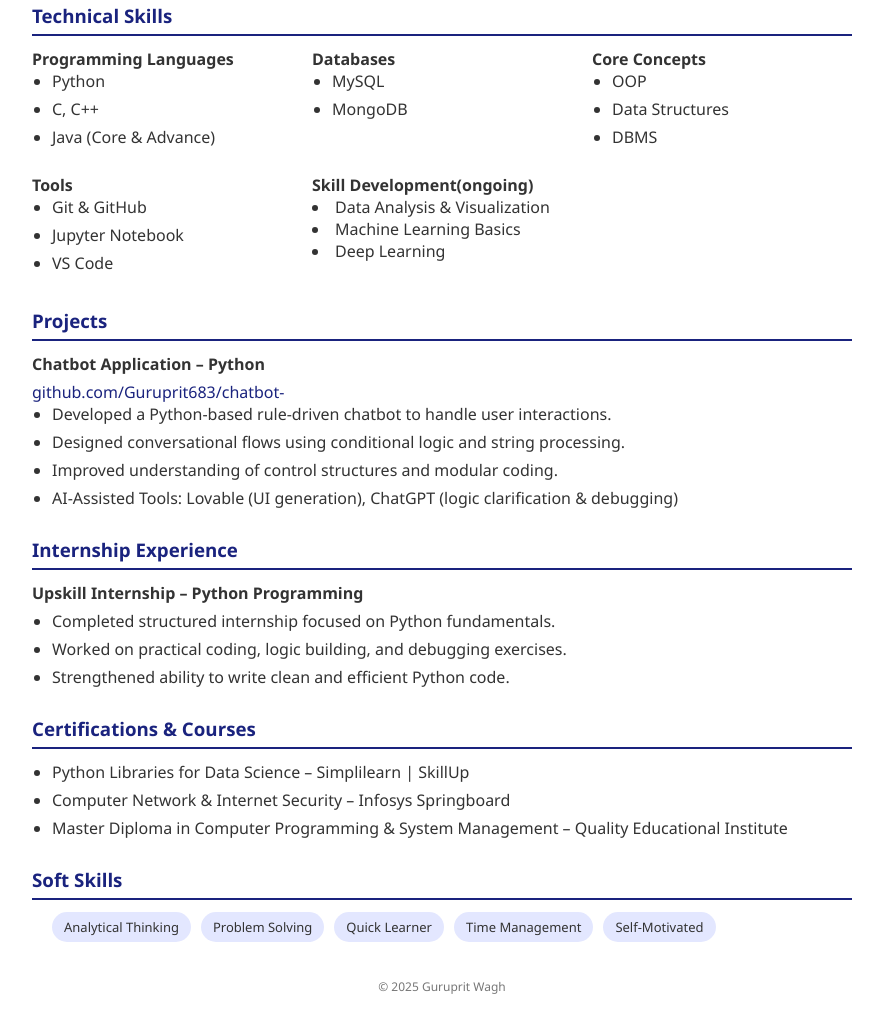
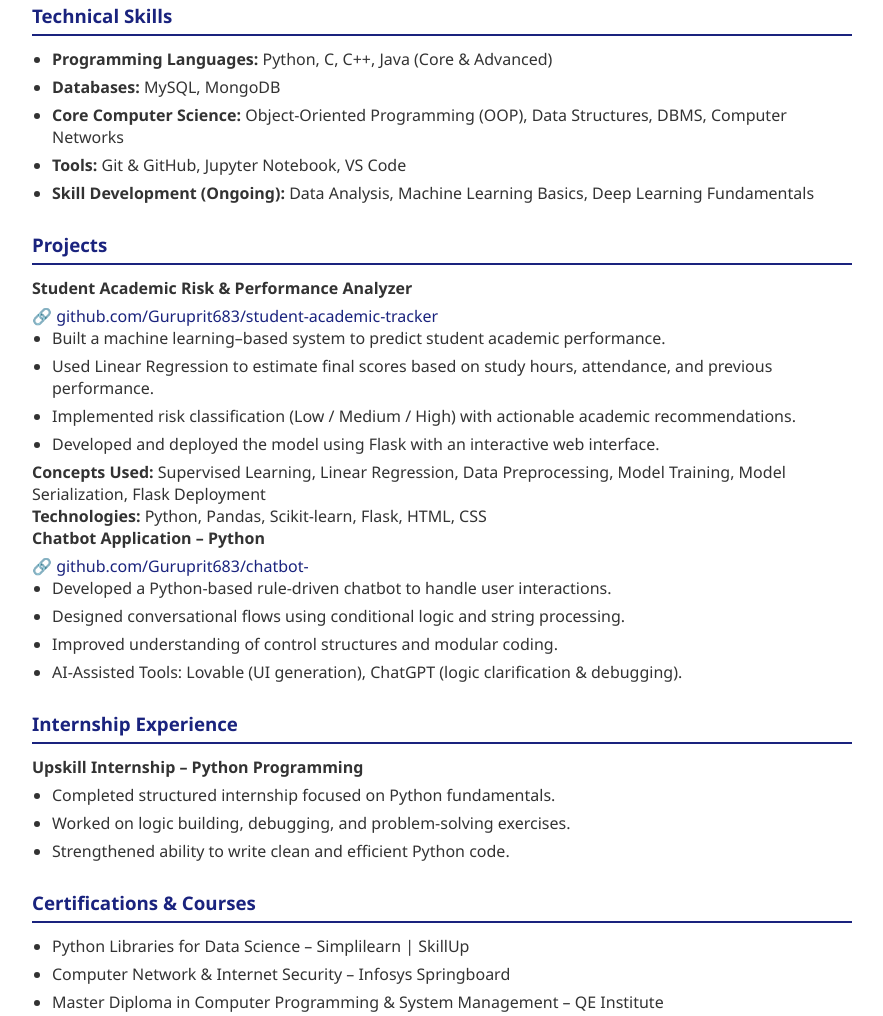
Before and after one commit to Guruprit683/resume, a plain HTML site: page index.html in a window 1280 px wide. Shown: the part 566-1582 px from the top of the page, without its empty margins (198-1081 px from the left). Drawn offline with Linux system fonts and the light colour scheme.

Commit message:
index.html

```diff
--- a/index.html
+++ b/index.html
@@ -13,7 +13,7 @@
     <!-- HEADER -->
     <header>
         <h1>Guruprit Wagh</h1>
-            <h2>Artificial Intelligence & Data Science Undergraduate </h2>
+        <h2>Artificial Intelligence & Data Science Undergraduate</h2>
         <p>Nashik, Maharashtra</p>
         <p>
             📞 8766095426 |
@@ -27,10 +27,9 @@
         <h3>Career Objective</h3>
         <p>
             Motivated and disciplined Artificial Intelligence & Data Science undergraduate
-                with strong programming fundamentals in Python and backend development.
-                Seeking a AI Internship where I can apply problem-solving skills,
-                data-oriented thinking, and hands-on coding experience while learning from
-                real-world industry projects.
+            with strong programming fundamentals in Python and core computer science subjects.
+            Seeking an AI/Software Internship where I can apply problem-solving skills and
+            hands-on project experience while continuously improving my technical depth.
         </p>
     </section>
 
@@ -41,7 +40,7 @@
             <h4>Bachelor of Engineering (B.E.) – Artificial Intelligence & Data Science</h4>
             <p>NDMVP’s KBT College of Engineering, Nashik</p>
             <p>2023 – 2027</p>
-                <p><strong>CGPA (Second Year):</strong> 9.34 </p>
+            <p><strong>CGPA (Second Year):</strong> 9.34</p>
         </div>
     </section>
 
@@ -49,62 +48,42 @@
     <section>
         <h3>Technical Skills</h3>
 
-            <div class="skills-grid">
-                <div>
-                    <h4>Programming Languages</h4>
         <ul>
-                        <li>Python</li>
-                        <li>C, C++</li>
-                        <li>Java (Core & Advance)</li>
+            <li><strong>Programming Languages:</strong> Python, C, C++, Java (Core & Advanced)</li>
+            <li><strong>Databases:</strong> MySQL, MongoDB</li>
+            <li><strong>Core Computer Science:</strong> Object-Oriented Programming (OOP), Data Structures, DBMS, Computer Networks</li>
+            <li><strong>Tools:</strong> Git & GitHub, Jupyter Notebook, VS Code</li>
+            <li><strong>Skill Development (Ongoing):</strong> Data Analysis, Machine Learning Basics, Deep Learning Fundamentals</li>
         </ul>
-                </div>
-
-                <div>
-                    <h4>Databases</h4>
-                    <ul>
-                        <li>MySQL</li>
-                        <li>MongoDB</li>
-                    </ul>
-                </div>
-
-                <div>
-                    <h4>Core Concepts</h4>
-                    <ul>
-                        <li>OOP</li>
-                        <li>Data Structures</li>
-                        <li>DBMS</li>
-
-                    </ul>
-                </div>
-
-                <div>
-                    <h4>Tools</h4>
-                    <ul>
-                        <li>Git & GitHub</li>
-                        <li>Jupyter Notebook</li>
-                        <li>VS Code</li>
-                    </ul>
-                </div>
-                <div>
-                    <h4>Skill Development(ongoing)</h4>
-                    <u1>
-                        <li>Data Analysis & Visualization</li>
-                        <li>Machine Learning Basics</li>
-                        <li>Deep Learning</li>
-                    </u1>
-                </div>
-
-            </div>
     </section>
 
     <!-- PROJECTS -->
     <section>
         <h3>Projects</h3>
 
+        <!-- STUDENT TRACKER PROJECT -->
+        <div class="item">
+            <h4>Student Academic Risk & Performance Analyzer</h4>
+            <p>
+                🔗 <a href="https://github.com/Guruprit683/student-academic-tracker" target="_blank">
+                github.com/Guruprit683/student-academic-tracker
+                </a>
+            </p>
+            <ul>
+                <li>Built a machine learning–based system to predict student academic performance.</li>
+                <li>Used Linear Regression to estimate final scores based on study hours, attendance, and previous performance.</li>
+                <li>Implemented risk classification (Low / Medium / High) with actionable academic recommendations.</li>
+                <li>Developed and deployed the model using Flask with an interactive web interface.</li>
+            </ul>
+            <p><strong>Concepts Used:</strong> Supervised Learning, Linear Regression, Data Preprocessing, Model Training, Model Serialization, Flask Deployment</p>
+            <p><strong>Technologies:</strong> Python, Pandas, Scikit-learn, Flask, HTML, CSS</p>
+        </div>
+
+        <!-- CHATBOT PROJECT -->
         <div class="item">
             <h4>Chatbot Application – Python</h4>
             <p>
-                    <a href="https://github.com/Guruprit683/chatbot-" target="_blank">
+                🔗 <a href="https://github.com/Guruprit683/chatbot-" target="_blank">
                 github.com/Guruprit683/chatbot-
                 </a>
             </p>
@@ -112,10 +91,9 @@
                 <li>Developed a Python-based rule-driven chatbot to handle user interactions.</li>
                 <li>Designed conversational flows using conditional logic and string processing.</li>
                 <li>Improved understanding of control structures and modular coding.</li>
-                    <li>AI-Assisted Tools: Lovable (UI generation), ChatGPT (logic clarification & debugging)</li>
+                <li>AI-Assisted Tools: Lovable (UI generation), ChatGPT (logic clarification & debugging).</li>
             </ul>
         </div>
-
 
     </section>
 
@@ -126,7 +104,7 @@
             <h4>Upskill Internship – Python Programming</h4>
             <ul>
                 <li>Completed structured internship focused on Python fundamentals.</li>
-                    <li>Worked on practical coding, logic building, and debugging exercises.</li>
+                <li>Worked on logic building, debugging, and problem-solving exercises.</li>
                 <li>Strengthened ability to write clean and efficient Python code.</li>
             </ul>
         </div>
@@ -138,7 +116,7 @@
         <ul>
             <li>Python Libraries for Data Science – Simplilearn | SkillUp</li>
             <li>Computer Network & Internet Security – Infosys Springboard</li>
-                <li>Master Diploma in Computer Programming & System Management – Quality Educational Institute</li>
+            <li>Master Diploma in Computer Programming & System Management – QE Institute</li>
         </ul>
     </section>
 
@@ -154,7 +132,6 @@
         </ul>
     </section>
 
-        <!-- FOOTER -->
     <footer>
         <p>© 2025 Guruprit Wagh</p>
     </footer>
```
Lines whose indentation alone changed are shown as unchanged.
